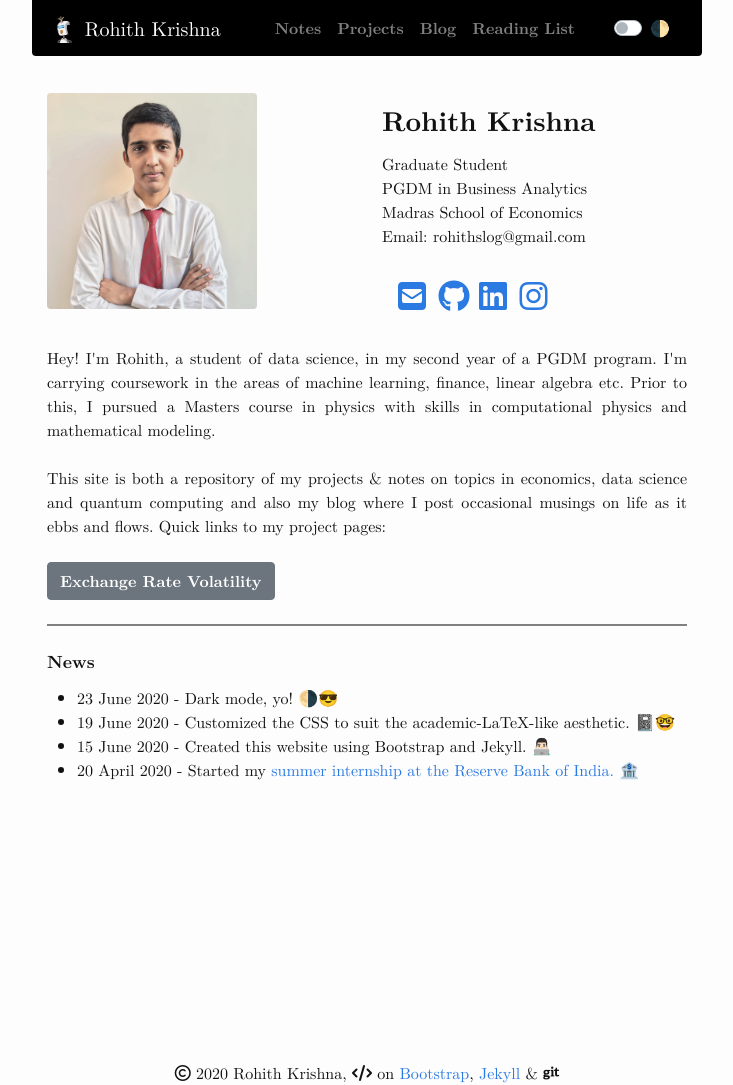
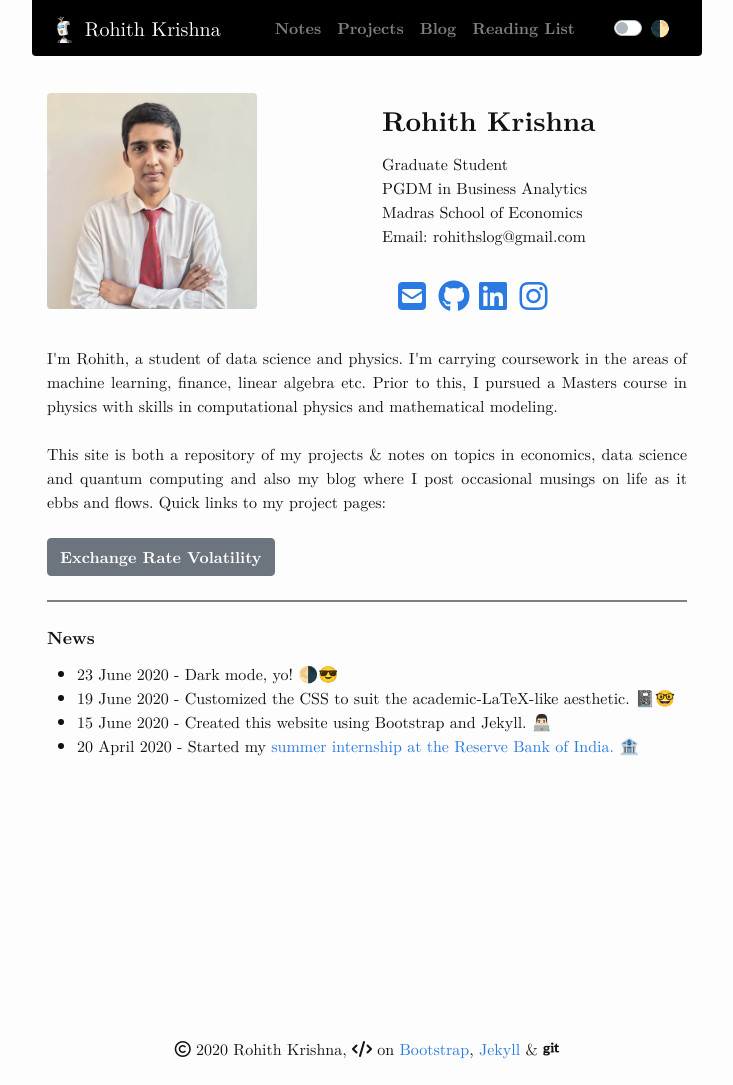
Before and after one commit to rohithmay/rohithmay.github.io, a Jekyll site: the page built from index.md, in a window 1280 px wide. Shown: the whole page, without its empty margins (273-1006 px from the left). Built offline with Jekyll 4.4.1, drawn with Linux system fonts in a browser that asks for light colours; nearby versions of some CDN libraries; a style sheet for code colours, icons or effects is not loaded; after the commit the page ends 1061 px from its top, so only the background shows below that.

Commit message:
Update index.md

```diff
--- a/index.md
+++ b/index.md
@@ -136,7 +136,7 @@ Template for latest updates here
                         <div style="text-align:justify;">
 
 
-                        Hey! I'm Rohith, a student of data science, in my second year of a PGDM program. I'm carrying coursework in the areas of machine learning, finance, linear algebra etc.  Prior to this, I pursued a Masters course in physics with skills in computational physics and mathematical modeling. <br/><br/>
+                        I'm Rohith, a student of data science and physics. I'm carrying coursework in the areas of machine learning, finance, linear algebra etc.  Prior to this, I pursued a Masters course in physics with skills in computational physics and mathematical modeling. <br/><br/>
 
                         This site is both a repository of my projects & notes on topics in economics, data science and quantum computing and also my blog where I post occasional musings on life as it ebbs and flows.
 
```
